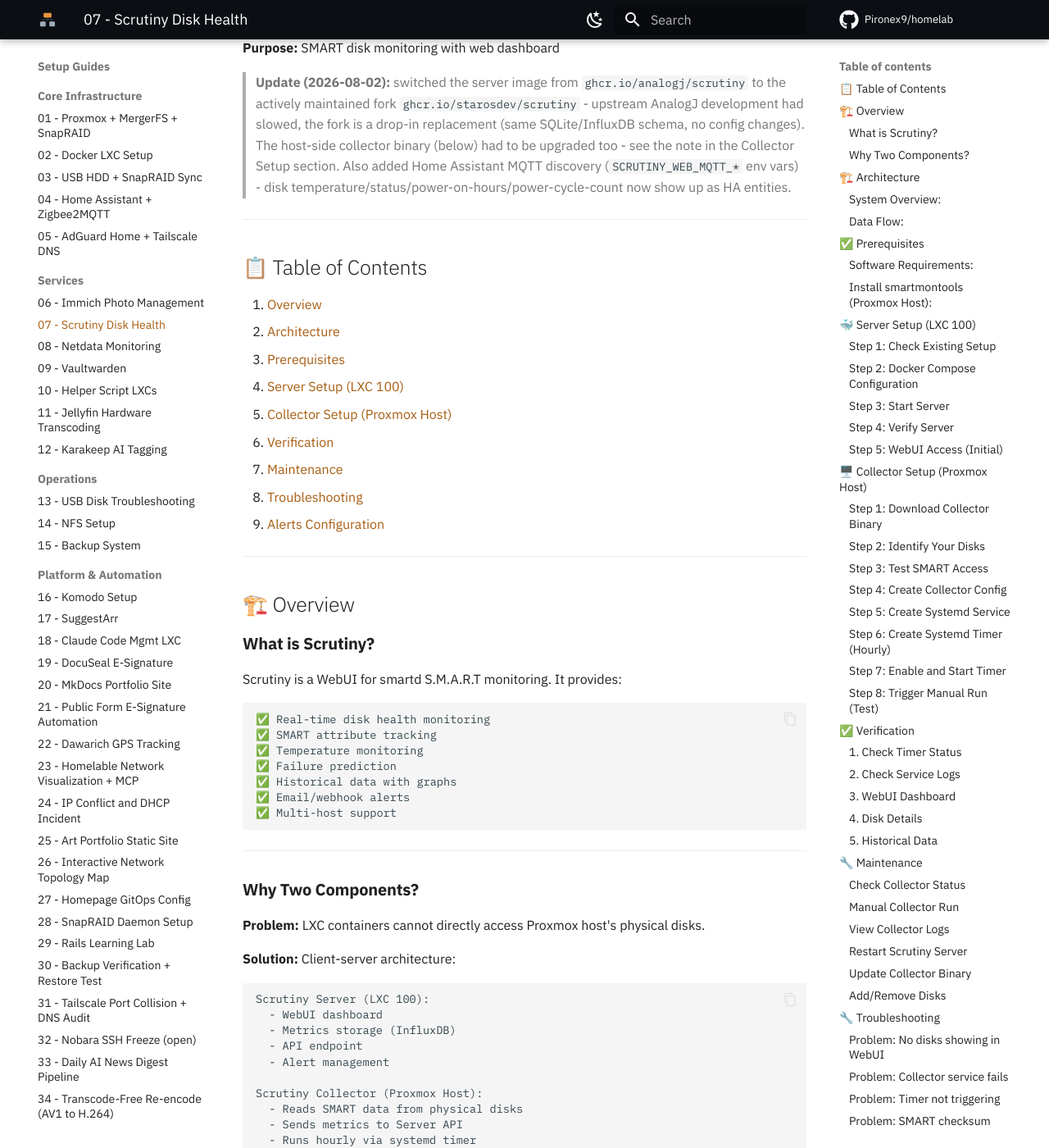
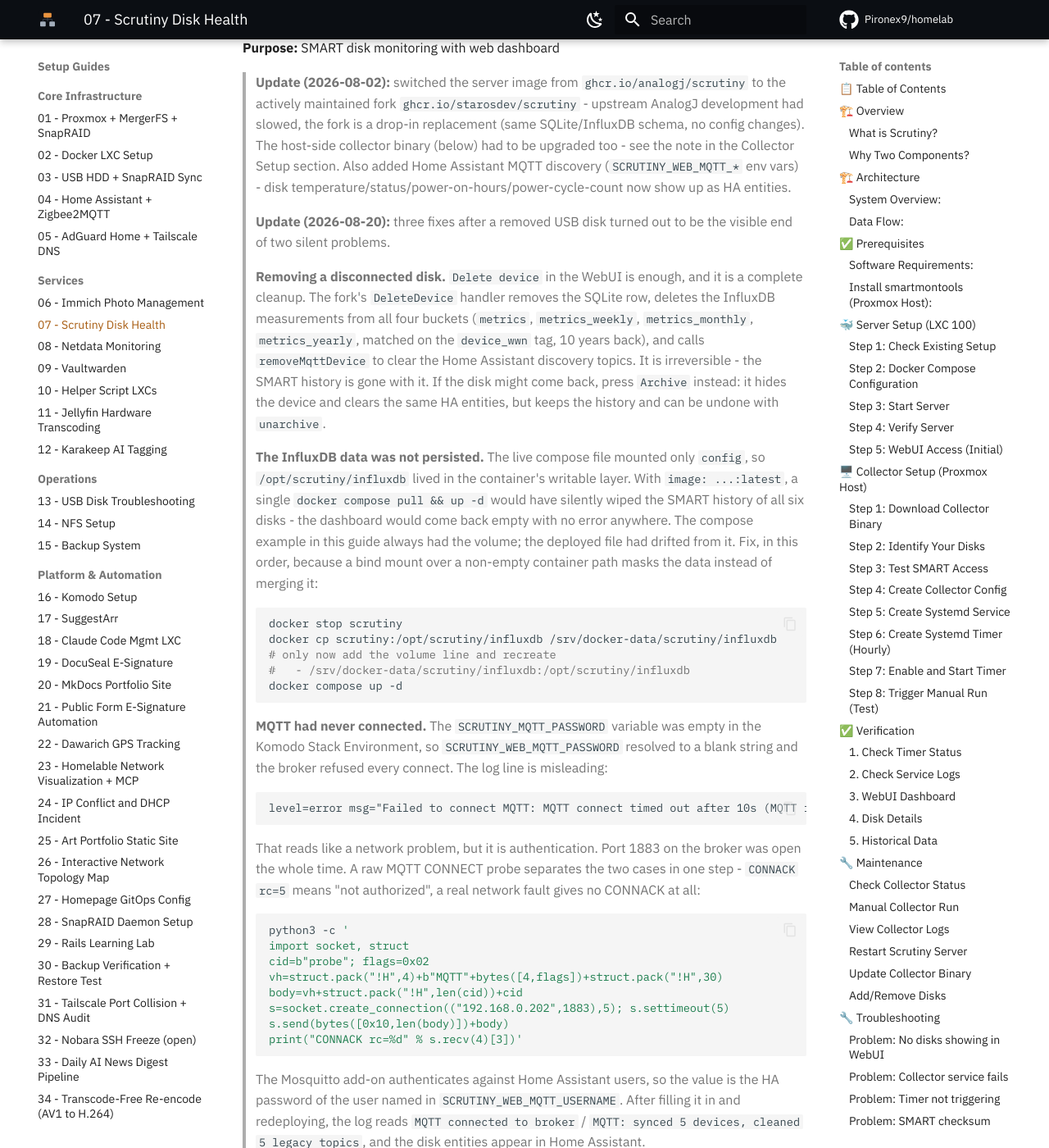
Before and after one commit to Pironex9/homelab, an MkDocs documentation site: the page built from docs/proxmox/07_Scrutiny_Disk_Health_Monitoring_Setup_Guide.md, in a window 1280 px wide and 1400 px high, scrolled down 258 px. Shown: the whole window at 82% size. Built offline with MkDocs 1.6.1 and Material for MkDocs 9.7.7, drawn with Linux system fonts in a browser that asks for light colours; comment, search, counter and statistics services are not loaded; some of the changed text lies outside the part shown.

Commit message:
docs(scrutiny): a levalasztott lemez torlese, a nem perzisztalt InfluxDB es a sosem mukodott MQTT
Harom dolog derult ki egy regen kihuzott USB lemez kapcsan:

- a Delete device tenyleg teljes takaritas (SQLite + mind a negy InfluxDB
  bucket + HA discovery topic), de visszafordithatatlan; az Archive a
  visszafordithato valtozat
- a /opt/scrutiny/influxdb nem volt volume-ba kivezetve, egy pull+up -d
  csendben torolte volna hat lemez SMART elozmenyet
- az MQTT sosem kapcsolodott, mert a SCRUTINY_MQTT_PASSWORD ures volt a
  Komodo Stack Environmentben; a 'connect timed out' logsor felrevezet,
  valojaban auth-elutasitas (CONNACK rc=5)

Az architektura-abraban a kepnev is javitva analogj-rol starosdev-re, ez
a 2026-08-02-i valtas ota tevedett.

````diff
--- a/docs/proxmox/07_Scrutiny_Disk_Health_Monitoring_Setup_Guide.md
+++ b/docs/proxmox/07_Scrutiny_Disk_Health_Monitoring_Setup_Guide.md
@@ -5,6 +5,43 @@
 **Purpose:** SMART disk monitoring with web dashboard
 
 > **Update (2026-08-02):** switched the server image from `ghcr.io/analogj/scrutiny` to the actively maintained fork `ghcr.io/starosdev/scrutiny` - upstream AnalogJ development had slowed, the fork is a drop-in replacement (same SQLite/InfluxDB schema, no config changes). The host-side collector binary (below) had to be upgraded too - see the note in the Collector Setup section. Also added Home Assistant MQTT discovery (`SCRUTINY_WEB_MQTT_*` env vars) - disk temperature/status/power-on-hours/power-cycle-count now show up as HA entities.
+
+> **Update (2026-08-20):** three fixes after a removed USB disk turned out to be the visible end of two silent problems.
+>
+> **Removing a disconnected disk.** `Delete device` in the WebUI is enough, and it is a complete cleanup. The fork's `DeleteDevice` handler removes the SQLite row, deletes the InfluxDB measurements from all four buckets (`metrics`, `metrics_weekly`, `metrics_monthly`, `metrics_yearly`, matched on the `device_wwn` tag, 10 years back), and calls `removeMqttDevice` to clear the Home Assistant discovery topics. It is irreversible - the SMART history is gone with it. If the disk might come back, press `Archive` instead: it hides the device and clears the same HA entities, but keeps the history and can be undone with `unarchive`.
+>
+> **The InfluxDB data was not persisted.** The live compose file mounted only `config`, so `/opt/scrutiny/influxdb` lived in the container's writable layer. With `image: ...:latest`, a single `docker compose pull && up -d` would have silently wiped the SMART history of all six disks - the dashboard would come back empty with no error anywhere. The compose example in this guide always had the volume; the deployed file had drifted from it. Fix, in this order, because a bind mount over a non-empty container path masks the data instead of merging it:
+>
+> ```bash
+> docker stop scrutiny
+> docker cp scrutiny:/opt/scrutiny/influxdb /srv/docker-data/scrutiny/influxdb
+> # only now add the volume line and recreate
+> #   - /srv/docker-data/scrutiny/influxdb:/opt/scrutiny/influxdb
+> docker compose up -d
+> ```
+>
+> **MQTT had never connected.** The `SCRUTINY_MQTT_PASSWORD` variable was empty in the Komodo Stack Environment, so `SCRUTINY_WEB_MQTT_PASSWORD` resolved to a blank string and the broker refused every connect. The log line is misleading:
+>
+> ```
+> level=error msg="Failed to connect MQTT: MQTT connect timed out after 10s (MQTT integration disabled)"
+> ```
+>
+> That reads like a network problem, but it is authentication. Port 1883 on the broker was open the whole time. A raw MQTT CONNECT probe separates the two cases in one step - `CONNACK rc=5` means "not authorized", a real network fault gives no CONNACK at all:
+>
+> ```bash
+> python3 -c '
+> import socket, struct
+> cid=b"probe"; flags=0x02
+> vh=struct.pack("!H",4)+b"MQTT"+bytes([4,flags])+struct.pack("!H",30)
+> body=vh+struct.pack("!H",len(cid))+cid
+> s=socket.create_connection(("192.168.0.202",1883),5); s.settimeout(5)
+> s.send(bytes([0x10,len(body)])+body)
+> print("CONNACK rc=%d" % s.recv(4)[3])'
+> ```
+>
+> The Mosquitto add-on authenticates against Home Assistant users, so the value is the HA password of the user named in `SCRUTINY_WEB_MQTT_USERNAME`. After filling it in and redeploying, the log reads `MQTT connected to broker` / `MQTT: synced 5 devices, cleaned 5 legacy topics`, and the disk entities appear in Home Assistant.
+>
+> Because the stack is deployed by Komodo from git, the order matters: push the compose change **first**, then Pull and Deploy. Deploying before the push makes Komodo pull the old file back over the edited checkout, dropping the volume line and recreating the container without the mount.
 
 ---
 
````
Also changed, not shown: other parts of docs/proxmox/07_Scrutiny_Disk_Health_Monitoring_Setup_Guide.md (+1 -1 lines).
